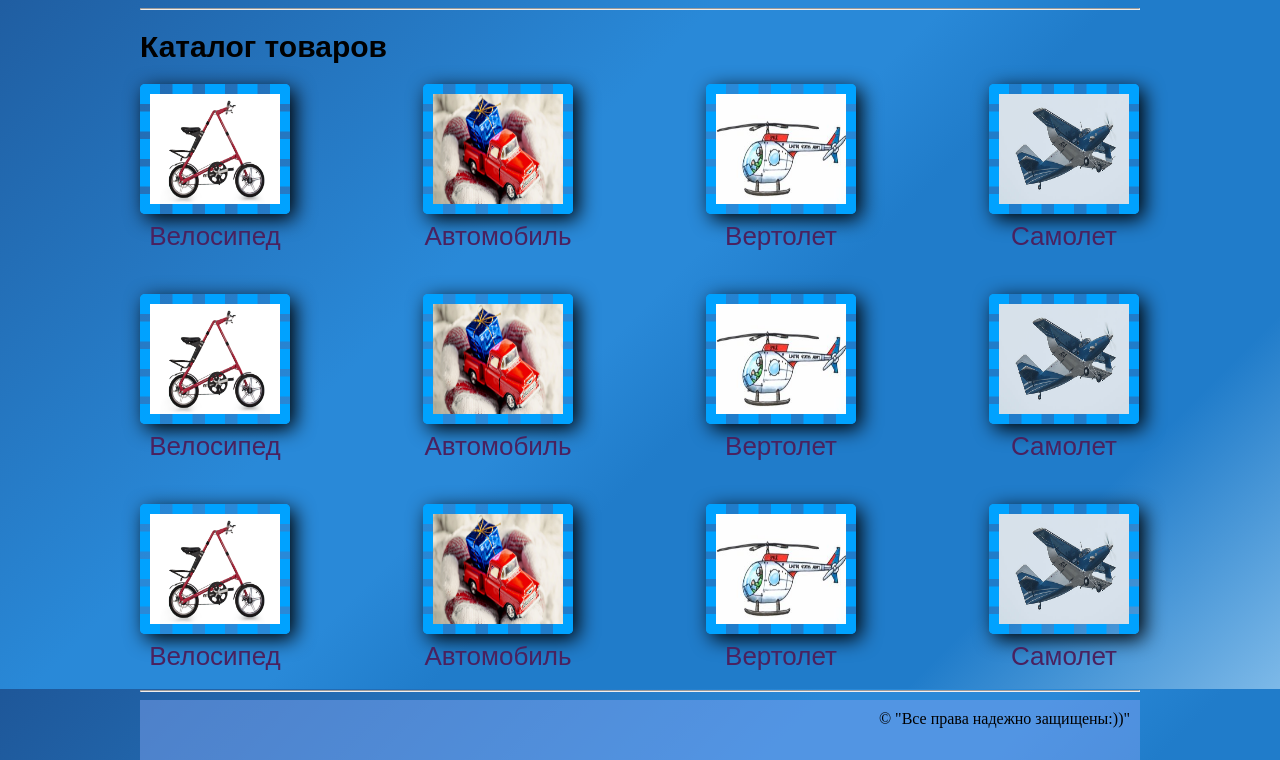
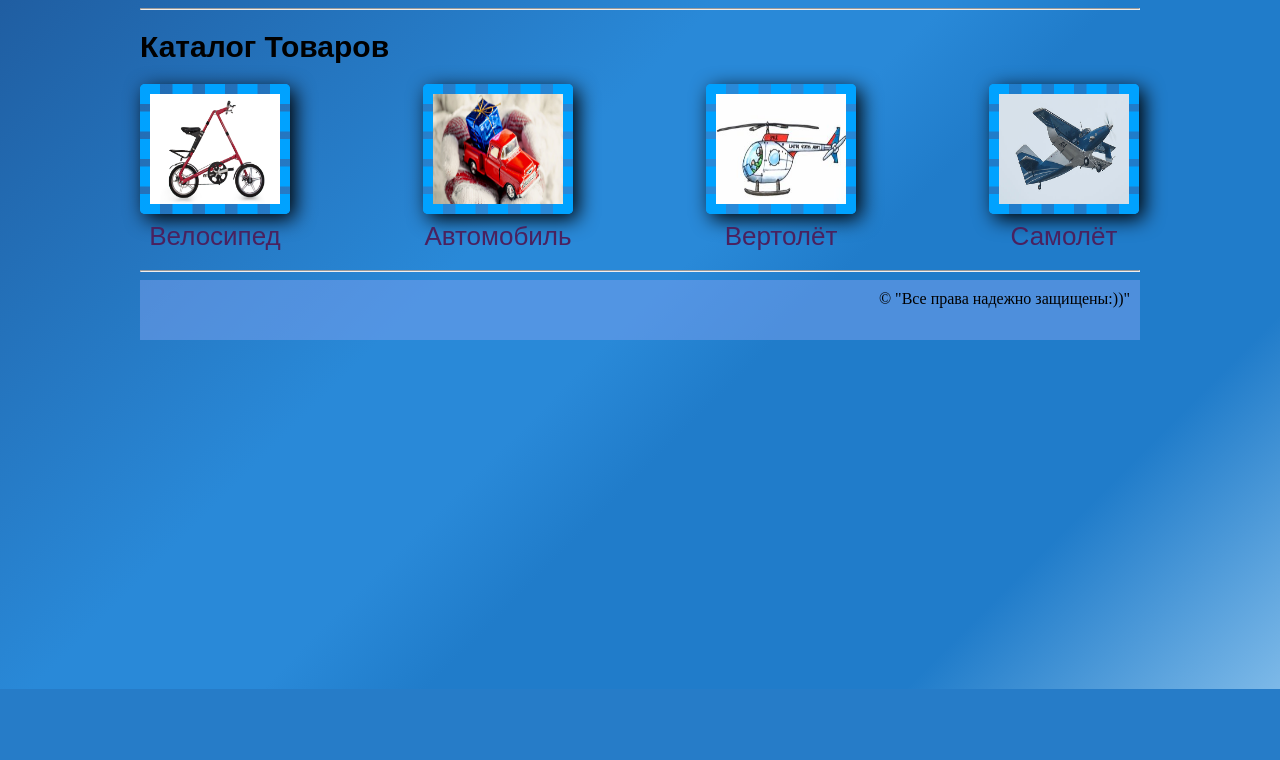
Before and after one commit to DmitriChe/geekshop, a Django app: page /products/ in a window 1280 px wide. Shown: the part 111-871 px from the top of the page. After the commit the page ends 800 px from the top, so only its background shows below. Run offline with Django 3.2, Linux system fonts and the light colour scheme; some web fonts are replaced.

Commit message:
ввел контекстные переменные для динамическое генерации списка товаров в каталоге

```diff
--- a/mainapp/templates/mainapp/pages/catalog.html
+++ b/mainapp/templates/mainapp/pages/catalog.html
@@ -6,103 +6,27 @@
     {% endblock%}
 
     {% block page_content %}
-        <h1 class="catalog">Каталог товаров</h1>
+        <h1 class="catalog">{{ pagename|title }}</h1>
         <ul class="catalog-menu">
-            <li>
+            {% for item in products %}
+            <!-- <li>
                 <div class="catalog-item">
                     <a href="/bicycle/">
                         <img src="{% static 'images/bicycle.jpg' %}" alt="велосипед" title="велосипед"><br>
                         <span>Велосипед</span><br><br>
                     </a>
                 </div>
-            </li>
+            </li> -->
+
             <li>
                 <div class="catalog-item">
-                    <a href="/car/">
-                        <img src="{% static 'images/car.jpg' %}" alt="автомобиль" title="автомобиль"><br>
-                        <span>Автомобиль</span><br><br>
+                    <a href="/{{ item.0 }}/">
+                        <img src="{{ item.1 }}" alt="{{ item.2 }}" title="{{ item.2 }}"><br>
+                        <span>{{ item.2|title }}</span><br><br>
                     </a>
                 </div>
             </li>
-            <li>
-                <div class="catalog-item">
-                    <a href="/helicopter/">
-                        <img src="{% static 'images/helicopter.jpg' %}" alt="вертолет" title="вертолет"><br>
-                        <span>Вертолет</span><br><br>
-                    </a>
-                </div>
-            </li>
-            <li>
-                <div class="catalog-item">
-                    <a href="/airplane/">
-                        <img src="{% static 'images/airplane.jpg' %}" alt="самолет" title="самолет"><br>
-                        <span>Самолет</span><br><br>
-                    </a>
-                </div>
-            </li>
-            <li>
-                <div class="catalog-item">
-                    <a href="/bicycle/">
-                        <img src="{% static 'images/bicycle.jpg' %}" alt="велосипед" title="велосипед"><br>
-                        <span>Велосипед</span><br><br>
-                    </a>
-                </div>
-            </li>
-            <li>
-                <div class="catalog-item">
-                    <a href="/car/">
-                        <img src="{% static 'images/car.jpg' %}" alt="автомобиль" title="автомобиль"><br>
-                        <span>Автомобиль</span><br><br>
-                    </a>
-                </div>
-            </li>
-            <li>
-                <div class="catalog-item">
-                    <a href="/helicopter/">
-                        <img src="{% static 'images/helicopter.jpg' %}" alt="вертолет" title="вертолет"><br>
-                        <span>Вертолет</span><br><br>
-                    </a>
-                </div>
-            </li>
-            <li>
-                <div class="catalog-item">
-                    <a href="/airplane/">
-                        <img src="{% static 'images/airplane.jpg' %}" alt="самолет" title="самолет"><br>
-                        <span>Самолет</span><br><br>
-                    </a>
-                </div>
-            </li>
-            <li>
-                <div class="catalog-item">
-                    <a href="/bicycle/">
-                        <img src="{% static 'images/bicycle.jpg' %}" alt="велосипед" title="велосипед"><br>
-                        <span>Велосипед</span><br><br>
-                    </a>
-                </div>
-            </li>
-            <li>
-                <div class="catalog-item">
-                    <a href="/car/">
-                        <img src="{% static 'images/car.jpg' %}" alt="автомобиль" title="автомобиль"><br>
-                        <span>Автомобиль</span><br><br>
-                    </a>
-                </div>
-            </li>
-            <li>
-                <div class="catalog-item">
-                    <a href="/helicopter/">
-                        <img src="{% static 'images/helicopter.jpg' %}" alt="вертолет" title="вертолет"><br>
-                        <span>Вертолет</span><br><br>
-                    </a>
-                </div>
-            </li>
-            <li>
-                <div class="catalog-item">
-                    <a href="/airplane/">
-                        <img src="{% static 'images/airplane.jpg' %}" alt="самолет" title="самолет"><br>
-                        <span>Самолет</span><br><br>
-                    </a>
-                </div>
-            </li>
+            {% endfor %}
+
         </ul>
     {% endblock %}
--- a/mainapp/views.py
+++ b/mainapp/views.py
@@ -1,7 +1,7 @@
 from django.shortcuts import render
 from django.template import Template
 from django.http import HttpResponse
-from django.template.loader import get_template
+from django.template.loader import get_template, render_to_string
 
 # Create your views here.
 from django.shortcuts import render
@@ -10,7 +10,18 @@ def main(request):
     return render(request, 'mainapp/index.html')
 
 def products(request):
-    return render(request, 'mainapp/pages/catalog.html')
+    # return render(request, 'mainapp/pages/catalog.html')
+    context = {
+        'pagename' : 'каталог товаров',
+        'products' : [
+            ['bicycle', '/static/images/bicycle.jpg','велосипед'],
+            ['car', '/static/images/car.jpg', 'автомобиль'],
+            ['helicopter', '/static/images/helicopter.jpg', 'вертолёт'],
+            ['airplane', '/static/images/airplane.jpg', 'самолёт'],
+        ]
+    }
+    response_string = render_to_string('mainapp/pages/catalog.html', context)
+    return HttpResponse(response_string)
 
 def contacts(request):
     return render(request, 'mainapp/pages/contacts.html')
```
